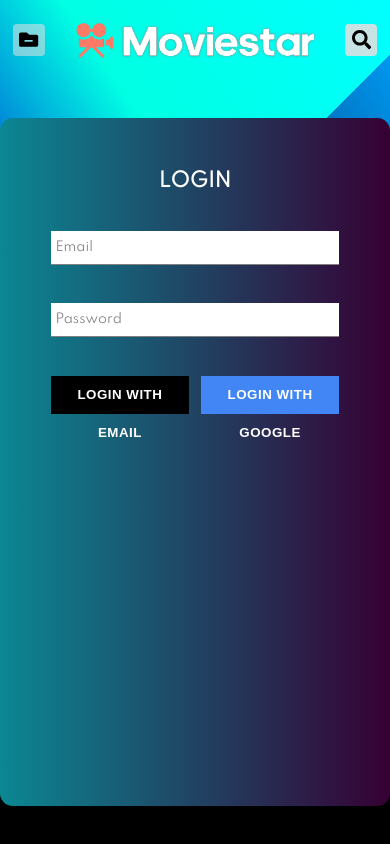
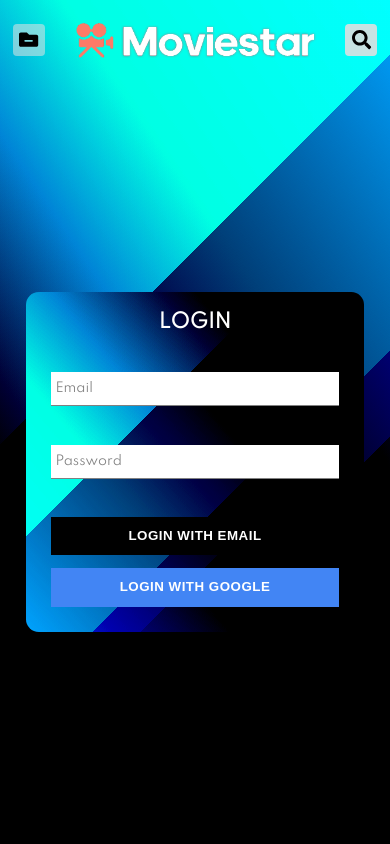
Before and after one commit to adamkjall/moviesearch, a React (Create React App) app: page /signin in a window 390 px wide. Built offline with nearby package versions, Linux system fonts and the light colour scheme; no server answers.

Commit message:
made the sign-in and sign-up components responsive and changed background color

```diff
--- a/src/components/sign_in/sign_in.styles.scss
+++ b/src/components/sign_in/sign_in.styles.scss
@@ -1,22 +1,36 @@
 .sign-in {
-  background: #360033;  /* fallback for old browsers */
-  background: -webkit-linear-gradient(to right, #0b8793, #360033);  /* Chrome 10-25, Safari 5.1-6 */
-  background: linear-gradient(to right, #0b8793, #360033); /* W3C, IE 10+/ Edge, Firefox 16+, Chrome 26+, Opera 12+, Safari 7+ */
+  background: #0f0a3c; /* fallback for old browsers */
+  background: radial-gradient(100% 225% at 100% 0%, #ff0000 0%, #000000 100%),
+    linear-gradient(50deg, #00c2ff 0%, #000000 100%),
+    linear-gradient(
+      135deg,
+      #cdffeb 0%,
+      #cdffeb 36%,
+      #009f9d 36%,
+      #009f9d 60%,
+      #07456f 60%,
+      #07456f 67%,
+      #0f0a3c 67%,
+      #0f0a3c 100%
+    );
+  background-blend-mode: overlay, hard-light, normal;
 
   display: flex;
   flex-direction: column;
   align-items: center;
-  padding: 4rem;
-  margin: 3rem auto;
-  min-width: 30rem;
+  margin: auto;
+  width: 100%;
+  max-width: 38rem;
   border-radius: 1rem;
 
   .title {
     color: white;
+    padding-top: 1.5rem;
   }
 
   .sign-in-form {
     width: 100%;
+    padding: 0 4rem 4rem 4rem;
   }
 
   .buttons {
@@ -24,4 +38,23 @@
     grid-template-columns: 1fr 1fr;
     gap: 1rem;
   }
+
+
+  @media screen and (max-width: 450px) {
+
+    margin: auto 2rem;
+
+    .sign-in-form {
+      width: 100%;
+      padding: 0 2rem 2rem 2rem;
+    }
+  }
+
+
+  @media screen and (max-width: 768px) {
+
+    .buttons {
+      grid-template-columns: 1fr;
+    }
+  }
 }
--- a/src/components/sign_in/sign_in.tsx
+++ b/src/components/sign_in/sign_in.tsx
@@ -32,7 +32,7 @@
   return (
     <div className="sign-in">
       <h2 className="title">LOGIN</h2>
-      <form onSubmit={handleSubmit}>
+      <form className="sign-in-form" onSubmit={handleSubmit}>
         <FormInput
           handleChange={handleChange}
           label="email"
--- a/src/components/sign_up/sign_up.styles.scss
+++ b/src/components/sign_up/sign_up.styles.scss
@@ -1,22 +1,47 @@
 .sign-up {
-  background: #3f203d;  /* fallback for old browsers */
-  background: -webkit-linear-gradient(to right, #34a0aa, #3f203d);  /* Chrome 10-25, Safari 5.1-6 */
-  background: linear-gradient(to right, #447f85, #3f203d); /* W3C, IE 10+/ Edge, Firefox 16+, Chrome 26+, Opera 12+, Safari 7+ */
+  background: #0f0a3c; /* fallback for old browsers */
+  background: radial-gradient(100% 225% at 100% 0%, #ff0000 0%, #000000 100%),
+    linear-gradient(50deg, #00c2ff 0%, #000000 100%),
+    linear-gradient(
+      135deg,
+      #cdffeb 0%,
+      #cdffeb 36%,
+      #009f9d 36%,
+      #009f9d 60%,
+      #07456f 60%,
+      #07456f 67%,
+      #0f0a3c 67%,
+      #0f0a3c 100%
+    );
+  background-blend-mode: overlay, hard-light, normal;
 
   display: flex;
   flex-direction: column;
   align-items: center;
-  padding: 4rem;
-  margin: 3rem auto;
-  min-width: 30rem;
+  margin: auto;
+  width: 100%;
+  max-width: 30rem;
   border-radius: 1rem;
 
   .title {
     color: white;
+    padding-top: 1.5rem;
   }
 
   .sign-up-form {
     width: 100%;
+    padding: 0 4rem 4rem 4rem;
+  }
+
+
+  @media screen and (max-width: 450px) {
+
+    margin: auto 2rem;
+
+    .sign-up-form {
+      width: 100%;
+      padding: 0 2rem 2rem 2rem;
+    }
   }
 
 
```
